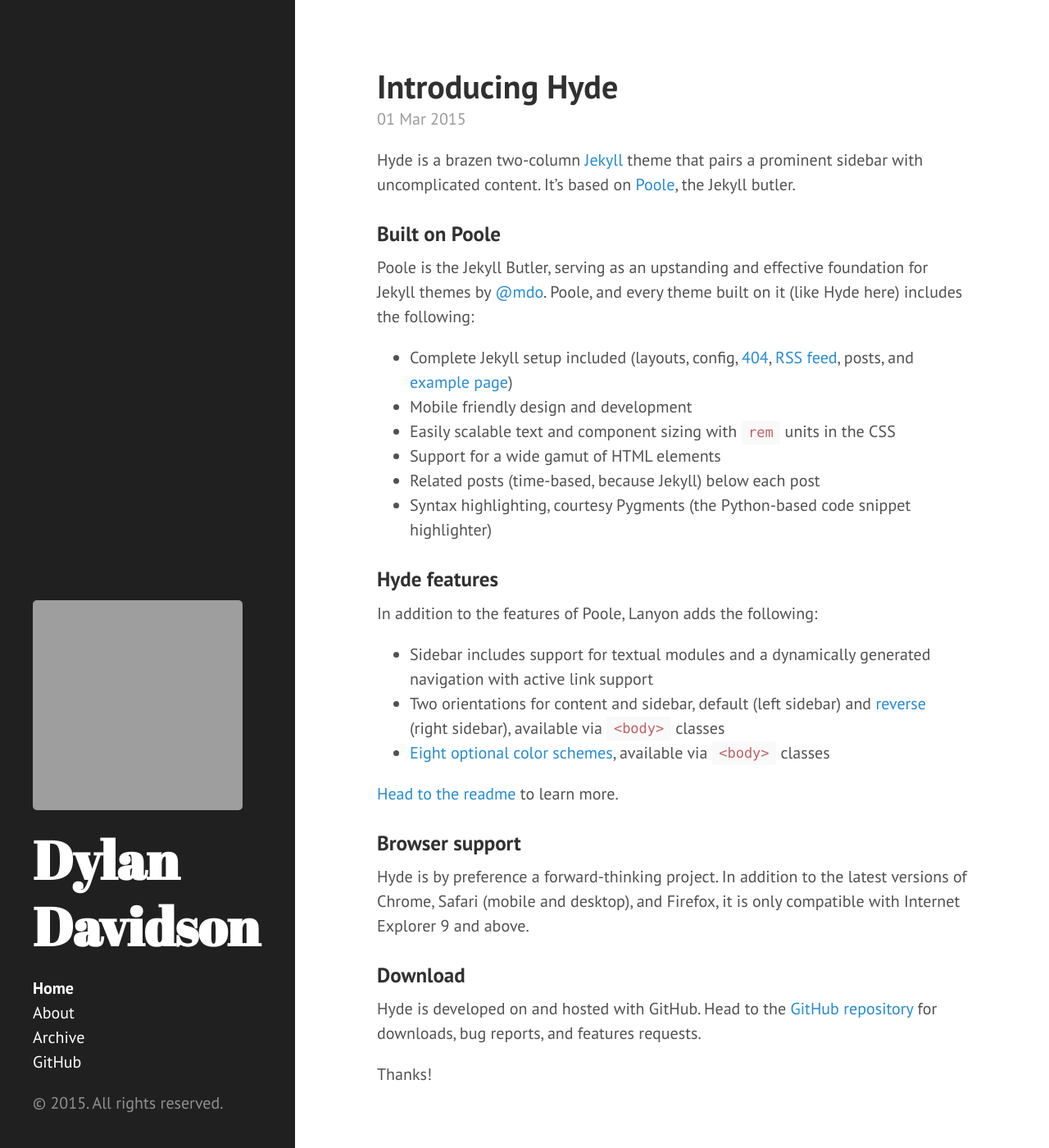
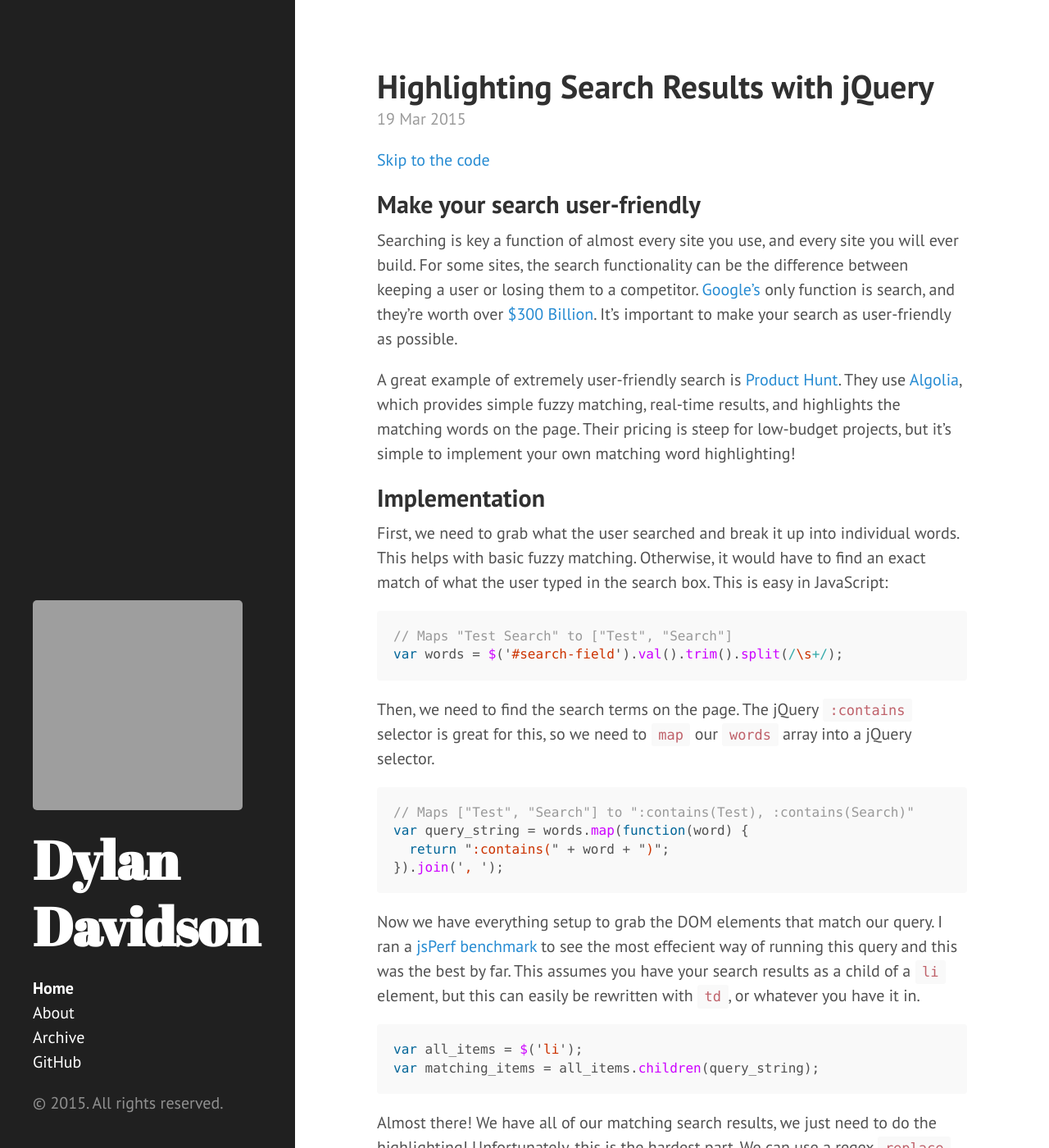
Before and after one commit to DylanDavidson/nylad.me, a Jekyll site: the page built from index.html, in a window 1280 px wide and 1400 px high. Shown: the whole window at 82% size. Built offline with Jekyll 4.4.1, drawn with Linux system fonts in a browser that asks for light colours; the list of posts is cut into pages by our own code; some of the changed text lies outside the part shown; grey boxes are pictures that could not be loaded.

Commit message:
Adds Search Result blog post.

````diff
--- a/_posts/2015-03-01-introducing-hyde.md
+++ /dev/null
@@ -1,37 +0,0 @@
----
-layout: post
-title: Introducing Hyde
----
-
-Hyde is a brazen two-column [Jekyll](http://jekyllrb.com) theme that pairs a prominent sidebar with uncomplicated content. It's based on [Poole](http://getpoole.com), the Jekyll butler.
-
-### Built on Poole
-
-Poole is the Jekyll Butler, serving as an upstanding and effective foundation for Jekyll themes by [@mdo](https://twitter.com/mdo). Poole, and every theme built on it (like Hyde here) includes the following:
-
-* Complete Jekyll setup included (layouts, config, [404](/404), [RSS feed](/atom.xml), posts, and [example page](/about))
-* Mobile friendly design and development
-* Easily scalable text and component sizing with `rem` units in the CSS
-* Support for a wide gamut of HTML elements
-* Related posts (time-based, because Jekyll) below each post
-* Syntax highlighting, courtesy Pygments (the Python-based code snippet highlighter)
-
-### Hyde features
-
-In addition to the features of Poole, Lanyon adds the following:
-
-* Sidebar includes support for textual modules and a dynamically generated navigation with active link support
-* Two orientations for content and sidebar, default (left sidebar) and [reverse](https://github.com/poole/lanyon#reverse-layout) (right sidebar), available via `<body>` classes
-* [Eight optional color schemes](https://github.com/poole/hyde#themes), available via `<body>` classes
-
-[Head to the readme](https://github.com/poole/hyde#readme) to learn more.
-
-### Browser support
-
-Hyde is by preference a forward-thinking project. In addition to the latest versions of Chrome, Safari (mobile and desktop), and Firefox, it is only compatible with Internet Explorer 9 and above.
-
-### Download
-
-Hyde is developed on and hosted with GitHub. Head to the <a href="https://github.com/poole/hyde">GitHub repository</a> for downloads, bug reports, and features requests.
-
-Thanks!
--- /dev/null
+++ b/_posts/2015-03-19-highlighting-search-results-with-jquery.md
@@ -0,0 +1,106 @@
+---
+layout: post
+title: Highlighting Search Results with jQuery
+---
+[Skip to the code](#jquery_code)
+
+## Make your search user-friendly
+
+Searching is key a function of almost every site you use, and every site you will ever build. For some sites, the search functionality can be the difference between keeping a user or losing them to a competitor. [Google's](http://www.google.com) only function is search, and they're worth over [$300 Billion](http://www.macroaxis.com/invest/ratio/GOOG--Current-Valuation). It's important to make your search as user-friendly as possible.
+
+A great example of extremely user-friendly search is [Product Hunt](http://www.producthunt.com/). They use [Algolia](https://www.algolia.com/), which provides simple fuzzy matching, real-time results, and highlights the matching words on the page. Their pricing is steep for low-budget projects, but it's simple to implement your own matching word highlighting!
+
+## Implementation
+
+First, we need to grab what the user searched and break it up into individual words. This helps with basic fuzzy matching. Otherwise, it would have to find an exact match of what the user typed in the search box. This is easy in JavaScript:
+
+``` javascript
+// Maps "Test Search" to ["Test", "Search"]
+var words = $('#search-field').val().trim().split(/\s+/);
+```
+
+Then, we need to find the search terms on the page. The jQuery [`:contains`](http://api.jquery.com/contains-selector/) selector is great for this, so we need to [`map`](https://developer.mozilla.org/en-US/docs/Web/JavaScript/Reference/Global_Objects/Array/map) our `words` array into a jQuery selector.
+
+``` javascript
+// Maps ["Test", "Search"] to ":contains(Test), :contains(Search)"
+var query_string = words.map(function(word) {
+	return ":contains(" + word + ")";
+}).join(', ');
+```
+
+Now we have everything setup to grab the DOM elements that match our query. I ran a [jsPerf benchmark](http://jsperf.com/jquery-contains-one-vs-multiple) to see the most effecient way of running this query and this was the best by far. This assumes you have your search results as a child of a `li` element, but this can easily be rewritten with `td`, or whatever you have it in.
+
+``` javascript
+var all_items = $('li');
+var matching_items = all_items.children(query_string);
+```
+
+Almost there! We have all of our matching search results, we just need to do the highlighting! Unfortunately, this is the hardest part. We can use a regex `replace` to wrap the search terms with a span that will highlight them on the page.
+
+The regex will be generated from `words`, the array we had above that held the words the user searched for. We will use the `g` (global), and `i` (case-insensitve) flags so that the regex will replace all matches in the string, regardless of case.
+
+``` javascript
+// Maps ["Test", "Search"] to /Test|Search/gi
+var regex = RegExp(words.join('|'), 'gi');
+```
+
+Then, we use this regex to find our search terms, and wrap them with a span with the class `highlight`, which we will define to give them a background color. The `$&` will be replaced with the matched text.
+
+``` javascript
+// Maps "Test" in DOM to "<span class='highlight'>Test</span>"
+matching_items.each(function(_, item) {
+	var j_item = $(item);
+  j_item.html(j_item.html().replace(
+			regex, "<span class='highlight'>$&</span>"
+	));
+});
+```
+
+For the `highlight` class:
+
+``` css
+.highlight {
+	background-color: #ffffe5;
+}
+```
+
+<span id="jquery_code">The final code:</span>
+
+``` javascript
+// Maps "Test Search" to ["Test", "Search"]
+var words = $('#search-field').val().trim().split(/\s+/);
+
+// Maps ["Test", "Search"] to ":contains(Test), :contains(Search)"
+var query_string = words.map(function(word) {
+	return ":contains(" + word + ")";
+}).join(', ');
+
+var all_items = $('li');
+var matching_items = all_items.children(query_string);
+
+var regex = RegExp(words.join('|'), 'gi');
+
+// Maps "Test" in DOM to "<span class='highlight'>Test</span>"
+matching_items.each(function(_, item) {
+	var j_item = $(item);
+  j_item.html(j_item.html().replace(
+			regex, "<span class='highlight'>$&</span>"
+	));
+});
+```
+
+## Gotchas
+
+You might notice if you try to use this, it is case-sensitive. This is because `:contains` is case-sensitive. To get around this, we have to write our own case-insensitive `:containsi`. I borrowed this code from [this StackOverflow post.](http://stackoverflow.com/questions/187537/is-there-a-case-insensitive-jquery-contains-selector)
+
+``` javascript
+$.extend($.expr[':'], {
+  'containsi': function(elem, i, match, array)
+  {
+    return (elem.textContent || elem.innerText || '').toLowerCase()
+    .indexOf((match[3] || "").toLowerCase()) >= 0;
+  }
+});
+```
+
+Then just replace the `:contains` above with `:containsi`.
--- a/public/css/hyde.css
+++ b/public/css/hyde.css
@@ -248,3 +248,8 @@
 .theme-base-0f .related-posts li a:hover {
   color: #8f5536;
 }
+
+img {
+  max-width: 38rem;
+  margin-right: 2rem;
+}
--- a/public/css/poole.css
+++ b/public/css/poole.css
@@ -174,6 +174,7 @@
   font-size: 100%;
   color: inherit;
   background-color: transparent;
+  tab-size: 2;
 }
 .highlight {
   margin-bottom: 1rem;
````
Also changed, not shown: _drafts/2015-03-18-highlighting-search-results-with-jquery.md (added, +106 -0 lines), _drafts/building-a-block-dodger-with-three-js.md (added, +10 -0 lines), assets/threejsexamples.png (added).
